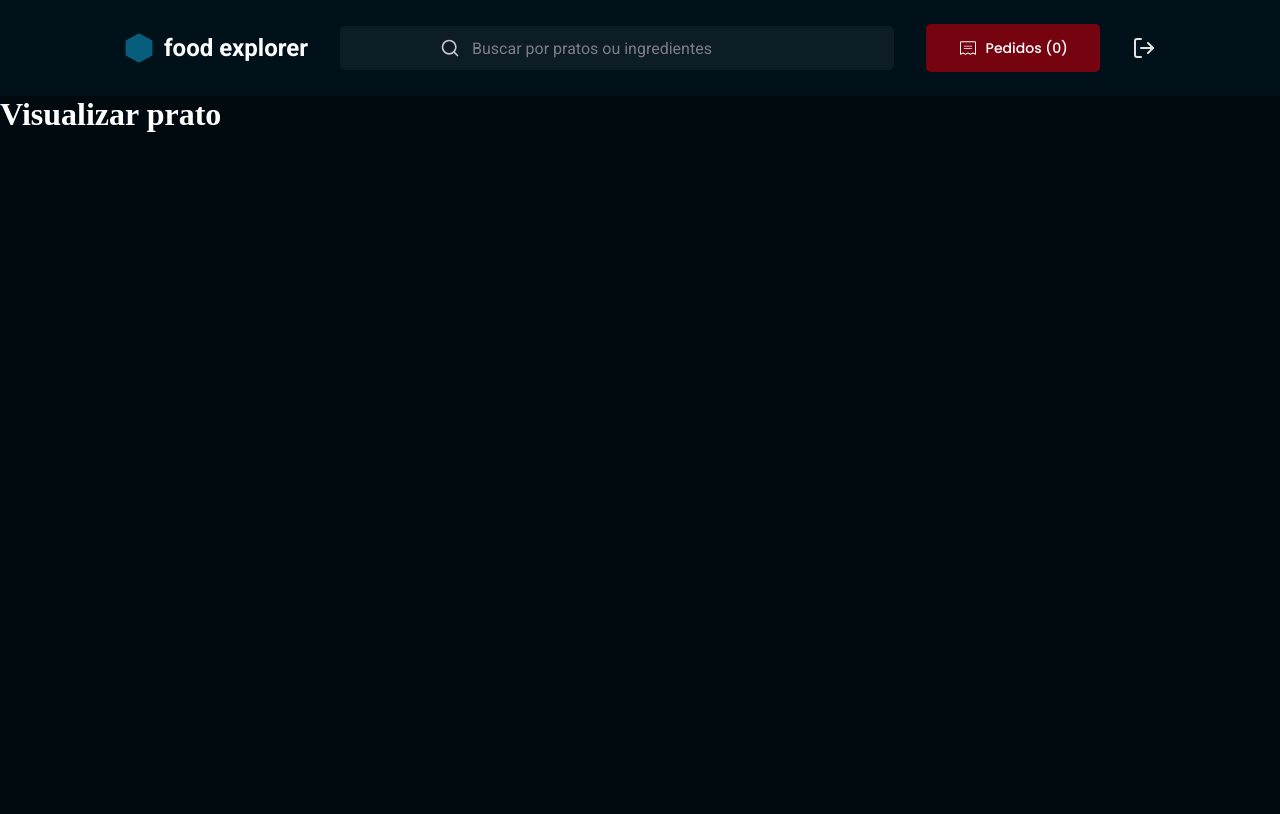
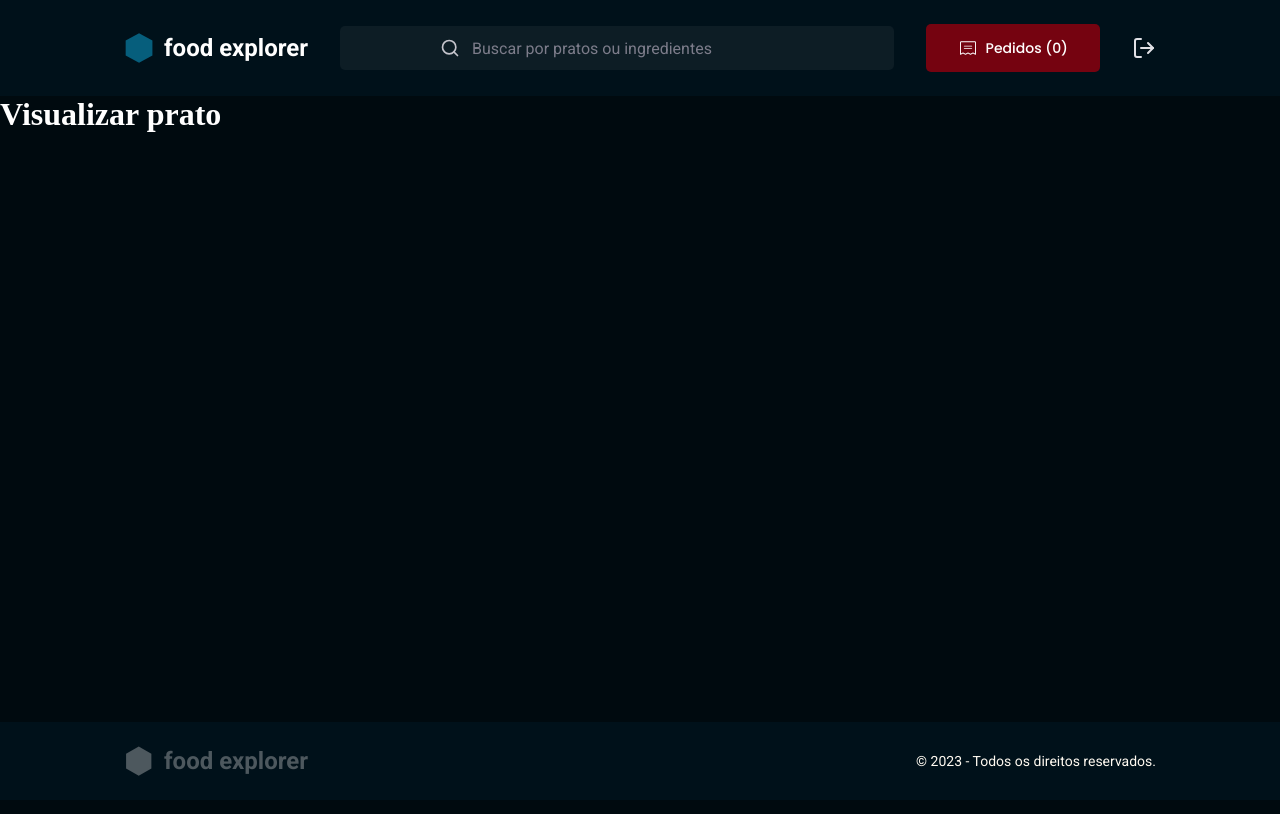
Before and after one commit to jp-xaxa/foodExplore-front, a React (Vite) app: page / in a window 1280 px wide. Shown: the top 814 px of the page. Built offline with nearby package versions, Linux system fonts and the light colour scheme.

Commit message:
Created footer component

```diff
--- /dev/null
+++ b/src/components/Footer/index.jsx
@@ -0,0 +1,16 @@
+import logo from "../../assets/logo-gray.svg"
+
+import { Container, Logo } from "./styles"
+
+export function Footer() {
+  return (
+    <Container>
+      <Logo>
+        <img src={logo} alt="Logo do site" />
+        <h1>food explorer</h1>
+      </Logo>
+
+      <p>© 2023 - Todos os direitos reservados.</p>
+    </Container>
+  )
+}
--- /dev/null
+++ b/src/components/Footer/styles.js
@@ -0,0 +1,42 @@
+import styled from "styled-components"
+
+export const Container = styled.footer`
+  grid-area: footer;
+
+  width: 100%;
+
+  background-color: ${({ theme }) => theme.COLORS.DARK_600};
+  padding: 1.5rem 7.75rem;
+
+  display: flex;
+  align-items: center;
+  justify-content: space-between;
+
+  > p {
+    color: ${({ theme }) => theme.COLORS.LIGHT_200};
+    font-size: 0.875rem;
+    font-family: Roboto;
+    line-height: 1.375rem;
+    word-wrap: break-word;
+  }
+`
+
+export const Logo = styled.div`
+  display: flex;
+  align-items: center;
+  justify-content: center;
+  gap: 0.625rem;
+
+  > h1 {
+    font-size: 1.5rem;
+    font-family: Roboto;
+    word-wrap: break-word;
+    white-space: nowrap;
+    color: ${({ theme }) => theme.COLORS.LIGHT_700};
+  }
+
+  > img {
+    width: 1.875rem;
+    height: 1.875rem;
+  }
+`
--- a/src/pages/PreviewProduct/index.jsx
+++ b/src/pages/PreviewProduct/index.jsx
@@ -1,4 +1,5 @@
 import { Header } from "../../components/Header"
+import { Footer } from "../../components/Footer"
 
 import { Container } from "./styles"
 
@@ -6,7 +7,10 @@ export function PreviewProduct() {
   return (
     <Container>
       <Header />
+
       <h1 style={{ color: "white" }}>Visualizar prato</h1>
+
+      <Footer />
     </Container>
   )
 }
--- a/src/pages/PreviewProduct/styles.js
+++ b/src/pages/PreviewProduct/styles.js
@@ -2,7 +2,7 @@ import styled from "styled-components"
 
 export const Container = styled.div`
   width: 100%;
-  min-height: 1000vh;
+  min-height: 100vh;
 
   display: grid;
   grid-template-areas:
```
Also changed, not shown: src/assets/logo-gray.svg (added).
